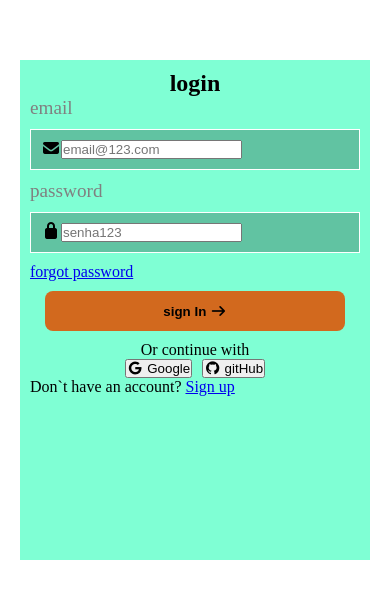
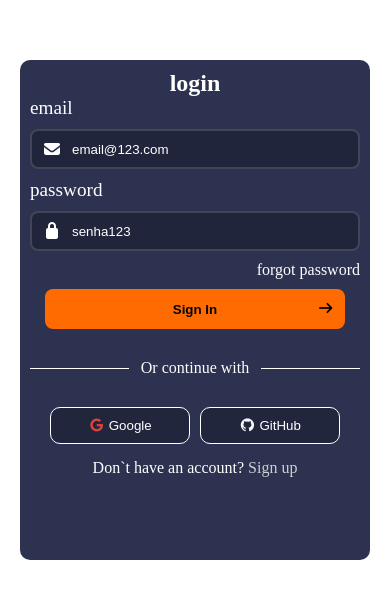
Before and after one commit to danielcalmeida2005-cmyk/Clima-da-Cidade, a website: page public/auth/cadastro/index.html in a window 390 px wide. Shown: the part 112-710 px from the top of the page. Drawn offline with Linux system fonts and the light colour scheme.

Commit message:
style: cria primeira versão mobile da tela de login

```diff
--- a/public/auth/cadastro/index.html
+++ b/public/auth/cadastro/index.html
@@ -35,7 +35,7 @@
             </form>
 
             <div class="campoButton">
-                <button class="enviar">sign In <i class="fa-solid fa-arrow-right"></i></button>
+                <button class="enviar">Sign In <i class="fa-solid fa-arrow-right"></i></button>
 
             </div>
             <p class="continue">
@@ -48,10 +48,10 @@
                 </button>
                 <button>
                     <i class="fa-brands fa-github"></i>
-                    gitHub
+                    GitHub
                 </button>
             </div>
-            <p>Don`t have an account? <a href="#">Sign up</a></p>
+            <p class="create">Don`t have an account? <a href="#">Sign up</a></p>
         </section>
     </main>
 </body>
--- a/public/auth/cadastro/style.css
+++ b/public/auth/cadastro/style.css
@@ -1,25 +1,47 @@
+:root{
+    --bg: #1f2336;
+    --card: #2d3250;
+    --primary: #ff6b00;
+    --primary-hover: #d85b00;
+
+    --text: #ffffff;
+    --text-secondary: #ccd0cf;
+
+    --border: rgba(255,255,255,.15);
+    --input-bg: rgba(0,0,0,.25);
+    --primary-hover-input:rgba(103, 102, 102, 0.25);
+
+    --google: #DB4437;
+    --github: #f5f5f5;
+}
+
 *{
     margin: 0px;
     padding: 0px;
     box-sizing: border-box;
 }
 
+
+
+
 body{
     width: 100%;
-    height: 100vh;
+
+    color: #fff;
 }
 
 main{
 
     width: 100%;
-    height: 100%;
+    min-height: 100vh;
     display: flex;
     justify-content: center;
     align-items: center;
 }
 
 section{
-   background-color: aquamarine;
+   background:var(--card);
+   border-radius: 10px;
    height: 500px;
    width: 350px;
    padding: 10px;
@@ -35,7 +57,7 @@ form{
 }
 
 label{
-    color: gray;
+    color: var(--text);
     font-size: 1.2em;
 }
 
@@ -45,38 +67,136 @@ label{
     gap:10px;
 }
 
-.input{border: 1px solid rgb(255, 255, 255);
-    background-color: rgba(0, 0, 0, 0.235);
+.input{
+    border: 2px solid var(--border);
+    background:var(--input-bg);
+    border-radius: 8px;
     padding: 10px;
     display: flex;
+    gap: 10px;
+  transition: .3s;
+}
 
+.input:hover{
+     background:var( --primary-hover-input);
+     border: 2px solid rgba(0, 0, 0, 0.413);
 }
 
 
+.input:focus-within{
+    border-color: rgb(207, 86, 0);
+}
+input{
+    border: none;
+    background-color: transparent;
+        outline: none;
+}
+
+
+input::placeholder{
+    color: #fff;
+}
+
+.campoInput a{
+text-align: end;
+color: white;
+text-decoration: none;
+transition: .4s;
+}
+
+.campoInput a:hover{
+    color: var(--text-secondary)
+}
+
 .campoButton{
-
+   position: relative;
     padding: 10px;
     display: flex;
     justify-content: center;
 }
 
+
+
+.enviar i{
+    position: absolute;
+   transform: translateX(100px);
+}
+
+
 .enviar{
-    background-color: chocolate;
+    background:var(--primary);
     width: 300px;
     height: 40px;
     border: none;
     font-weight: 700;
     border-radius: 8px;
+    transition: .7s;
 }
 
+.enviar:hover{
+
+    background:var(--primary-hover);
+}
+
+.continue::after{
+    background-color: white;
+    position: absolute;
+    content: "";
+    top: 50%;
+left: 0px;
+    width: 30%;
+    height: 1px;
+}
 .continue{
+    position: relative;
+    text-align: center;
+    margin:20px 0px 30px 0px;
+}
 
-    text-align: center;
+.continue::before{
+    background-color: white;
+    position: absolute;
+    content: "";
+    top: 50%;
+right: 0px;
+    width: 30%;
+    height: 1px;
 }
 
 
 .altenative{
+    margin: 0px 0px 15px 0px;
     display: flex;
     justify-content: center;
     gap: 10px;
 }
+
+.altenative button{
+    border: 1px solid white;
+    padding: 10px;
+    color:var(--text);
+    background-color: rgba(0, 0, 0, 0.235);
+    border-radius: 10px;
+    width: 140px;
+    transition:  .8s;
+}
+.altenative button:hover{
+    transform: scale(1.07);
+}
+
+.fa-google {
+    color: var(--google);
+}
+
+.fa-github {
+    color: var(--github);
+}
+
+.create{
+    text-align: center;
+}
+
+.create a{
+    text-decoration: none;
+    color:#ccd0cf ;
+}
```
